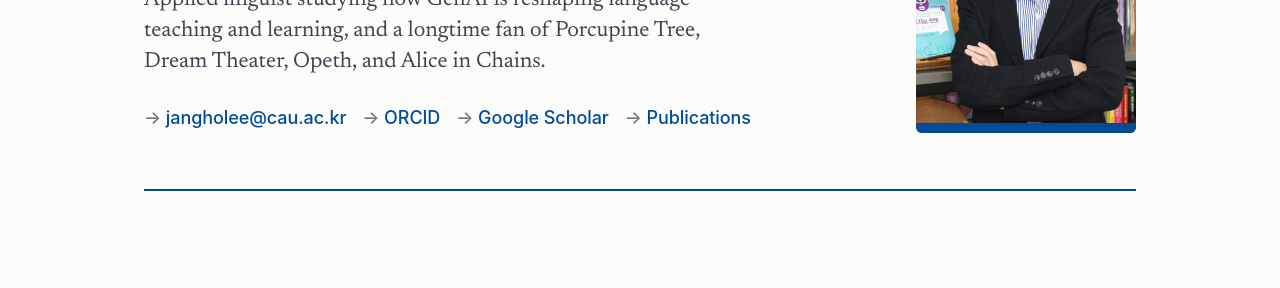
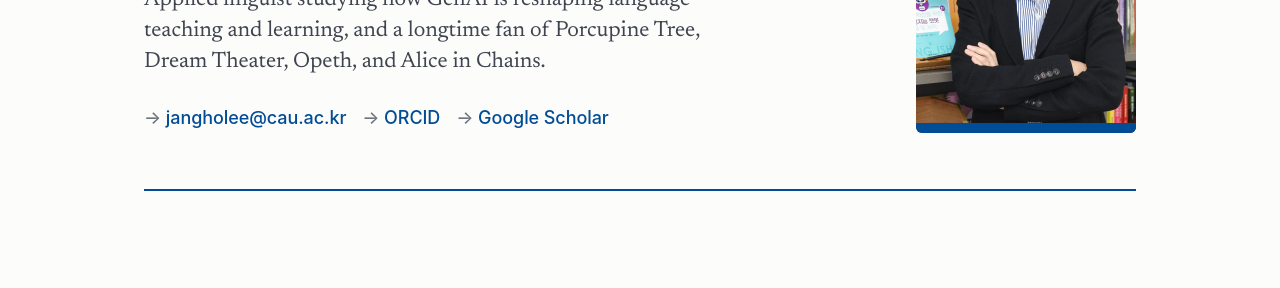
Before and after one commit to jangho330/jangho330.github.io, a Jekyll site: the page built from index.html, in a window 1280 px wide and 900 px high. Shown: the part 279-567 px from the top of the window. Built offline with Jekyll 4.4.1, drawn with Linux system fonts in a browser that asks for light colours; some web fonts are replaced.

Commit message:
Update index.html

```diff
--- a/index.html
+++ b/index.html
@@ -11,8 +11,7 @@ title: Jang Ho Lee — Professor of English Education, Chung-Ang University
       <a href="mailto:{{ site.author.email }}">{{ site.author.email }}</a>
       {% if site.author.orcid != "" %}<a href="{{ site.author.orcid }}" target="_blank" rel="me noopener">ORCID</a>{% endif %}
       {% if site.author.scholar != "" %}<a href="{{ site.author.scholar }}" target="_blank" rel="me noopener">Google Scholar</a>{% endif %}
-      <a href="#publications">Publications</a>
-    </div>
+   </div>
   </div>
   <div class="portrait">
     <img src="{{ '/assets/img/profile.jpg' | relative_url }}" alt="Portrait of {{ site.author.name }}" width="880" height="1100">
```
